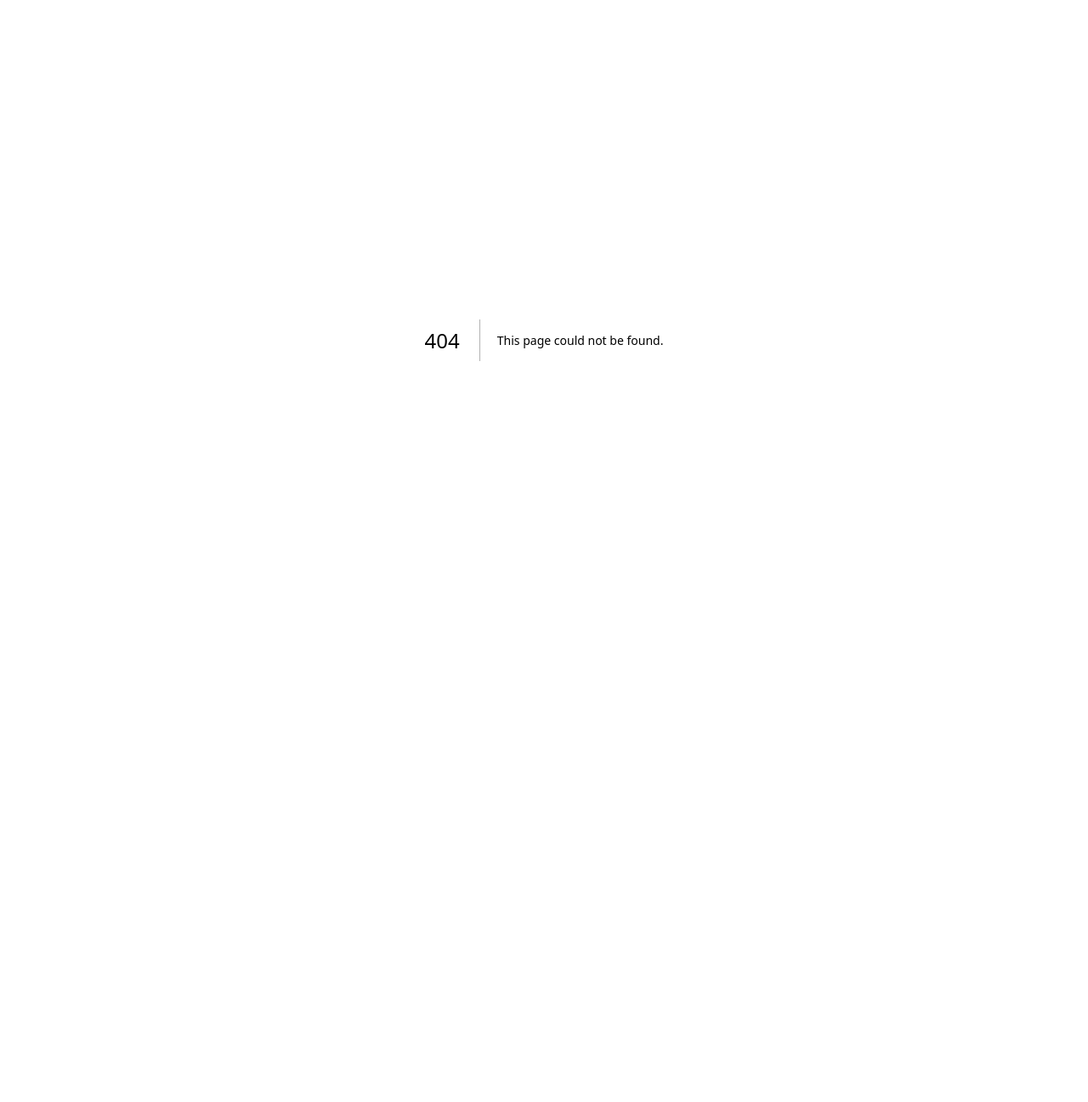
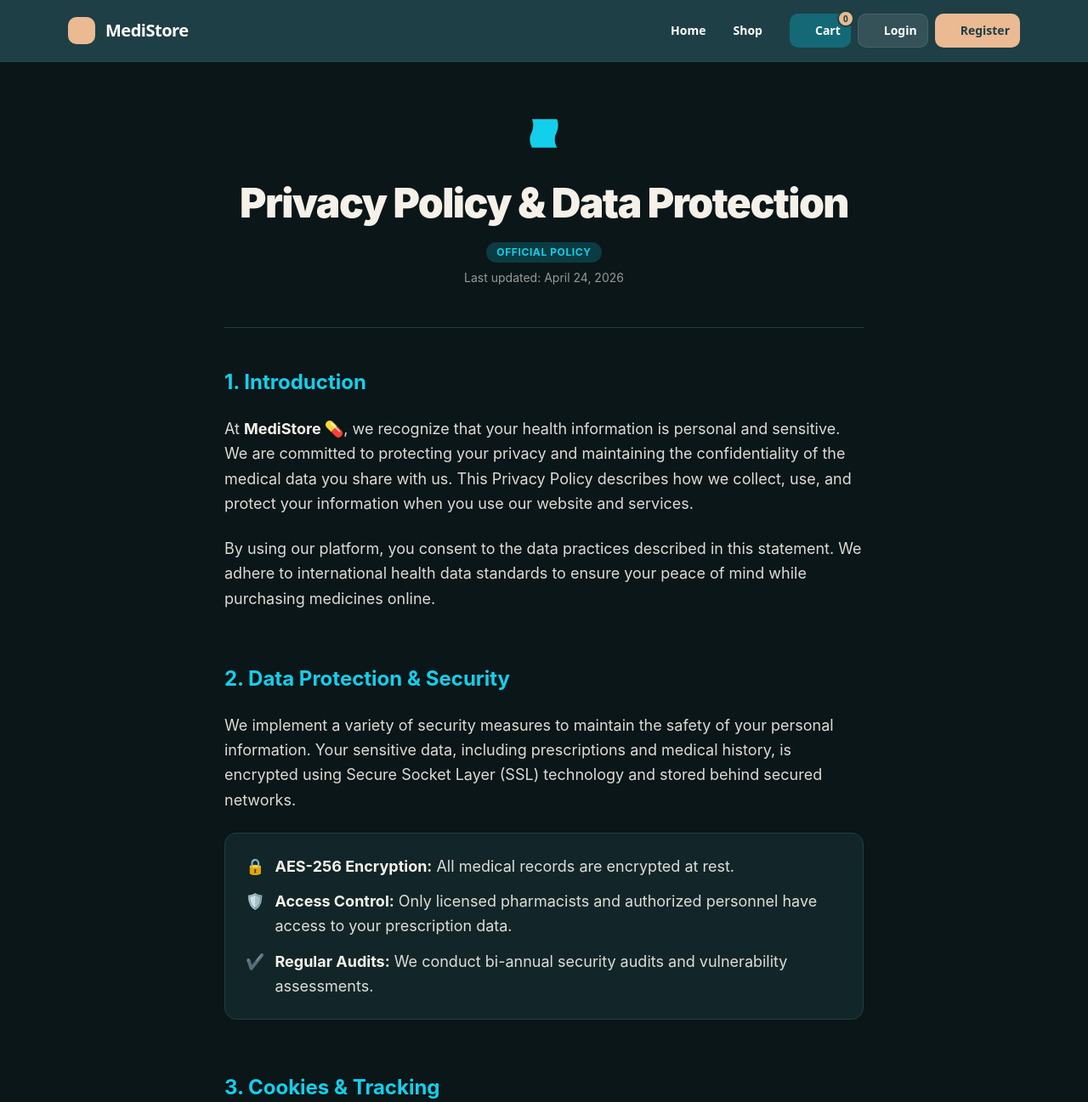
Before and after one commit to Rahima-Akter/online-medical-shop, a Next.js app: page /privacy-policy in a window 1280 px wide. Before the commit this address had no page. Shown: the top 1297 px of the page at 85% size. Before the commit the page ends 800 px from the top, so only its background shows below. Built offline with nearby package versions, Linux system fonts and the light colour scheme; no server answers; some icons are missing.

Commit message:
added privacy policy page with proper ui

```diff
--- /dev/null
+++ b/src/app/(commonLayout)/privacy-policy/page.tsx
@@ -0,0 +1,7 @@
+import PrivacyPolicy from "@/components/footerRoutes/privacyPolicy";
+
+const PrivacyPolicyPage = () => {
+  return <PrivacyPolicy />;
+};
+
+export default PrivacyPolicyPage;
--- /dev/null
+++ b/src/components/footerRoutes/privacyPolicy.tsx
@@ -0,0 +1,202 @@
+const PrivacyPolicy = () => {
+  return (
+    <div className="bg-[#0A1618] font-[Inter,sans-serif] text-[#F5F1E9] min-h-screen scroll-smooth">
+      <main className="max-w-200 mx-auto px-6 py-16">
+
+        {/* Page Heading */}
+        <div className="flex flex-col gap-4 pb-12 border-b border-[#1E3F45] mb-12 text-center">
+
+          {/* Icon */}
+          <div className="flex justify-center mb-4">
+            <div className="w-10 h-10 text-[#13cfec]">
+              <svg fill="currentColor" viewBox="0 0 48 48">
+                <path d="M42.4379 44C42.4379 44 36.0744 33.9038 41.1692 24C46.8624 12.9336 42.2078 4 42.2078 4L7.01134 4C7.01134 4 11.6577 12.932 5.96912 23.9969C0.876273 33.9029 7.27094 44 7.27094 44L42.4379 44Z" />
+              </svg>
+            </div>
+          </div>
+
+          <h1 className="text-[#F5F1E9] text-4xl lg:text-5xl font-black leading-tight tracking-[-0.033em]">
+            Privacy Policy & Data Protection
+          </h1>
+
+          <div className="flex flex-col items-center gap-2">
+            <span className="bg-[#13cfec]/20 text-[#13cfec] px-3 py-1 rounded-full text-xs font-bold uppercase tracking-wider">
+              Official Policy
+            </span>
+            <p className="text-[#F5F1E9]/60 text-sm">
+              Last updated: April 24, 2026
+            </p>
+          </div>
+        </div>
+
+        {/* Content */}
+        <article className="space-y-16">
+
+          {/* 1 */}
+          <section id="intro">
+            <h2 className="text-[#13cfec] text-2xl font-bold mb-6 flex items-center gap-2">
+              1. Introduction
+            </h2>
+
+            <div className="text-[#F5F1E9]/90 leading-relaxed text-lg space-y-6">
+              <p>
+                At <strong className="text-[#F5F1E9]">MediStore 💊</strong>, we recognize that your health information is personal and sensitive. We are committed to protecting your privacy and maintaining the confidentiality of the medical data you share with us. This Privacy Policy describes how we collect, use, and protect your information when you use our website and services.
+              </p>
+
+              <p>
+                By using our platform, you consent to the data practices described in this statement. We adhere to international health data standards to ensure your peace of mind while purchasing medicines online.
+              </p>
+            </div>
+          </section>
+
+          {/* 2 */}
+          <section id="protection">
+            <h2 className="text-[#13cfec] text-2xl font-bold mb-6 flex items-center gap-2">
+              2. Data Protection & Security
+            </h2>
+
+            <div className="text-[#F5F1E9]/90 leading-relaxed text-lg space-y-6">
+              <p>
+                We implement a variety of security measures to maintain the safety of your personal information. Your sensitive data, including prescriptions and medical history, is encrypted using Secure Socket Layer (SSL) technology and stored behind secured networks.
+              </p>
+
+              <div className="bg-[#122629] p-6 rounded-xl border border-[#1E3F45] space-y-4">
+                <ul className="space-y-3">
+                  <li className="flex gap-3 items-start">
+                    <span className="text-[#13cfec]">🔒</span>
+                    <span>
+                      <strong className="text-[#F5F1E9]">AES-256 Encryption:</strong> All medical records are encrypted at rest.
+                    </span>
+                  </li>
+
+                  <li className="flex gap-3 items-start">
+                    <span className="text-[#13cfec]">🛡️</span>
+                    <span>
+                      <strong className="text-[#F5F1E9]">Access Control:</strong> Only licensed pharmacists and authorized personnel have access to your prescription data.
+                    </span>
+                  </li>
+
+                  <li className="flex gap-3 items-start">
+                    <span className="text-[#13cfec]">✔️</span>
+                    <span>
+                      <strong className="text-[#F5F1E9]">Regular Audits:</strong> We conduct bi-annual security audits and vulnerability assessments.
+                    </span>
+                  </li>
+                </ul>
+              </div>
+            </div>
+          </section>
+
+          {/* 3 */}
+          <section id="cookies">
+            <h2 className="text-[#13cfec] text-2xl font-bold mb-6 flex items-center gap-2">
+              3. Cookies & Tracking
+            </h2>
+
+            <div className="text-[#F5F1E9]/90 leading-relaxed text-lg space-y-6">
+              <p>
+                We use cookies to help us remember and process the items in your shopping cart, understand and save your preferences for future visits, and compile aggregate data about site traffic and interaction.
+              </p>
+
+              <div className="grid grid-cols-1 md:grid-cols-2 gap-4 mt-6">
+                <div className="p-6 border border-[#1E3F45] rounded-xl bg-[#122629]">
+                  <h4 className="font-bold text-[#F5F1E9] mb-2 flex items-center gap-2">
+                    ⚙️ Essential Cookies
+                  </h4>
+                  <p className="text-sm text-[#F5F1E9]/70">
+                    Required for core site functionality like login and cart processing.
+                  </p>
+                </div>
+
+                <div className="p-6 border border-[#1E3F45] rounded-xl bg-[#122629]">
+                  <h4 className="font-bold text-[#F5F1E9] mb-2 flex items-center gap-2">
+                    📊 Performance Cookies
+                  </h4>
+                  <p className="text-sm text-[#F5F1E9]/70">
+                    Helps us understand how visitors interact with our pharmacy store.
+                  </p>
+                </div>
+              </div>
+            </div>
+          </section>
+
+          {/* 4 */}
+          <section id="sharing">
+            <h2 className="text-[#13cfec] text-2xl font-bold mb-6">
+              4. Third-party Sharing
+            </h2>
+
+            <div className="text-[#F5F1E9]/90 leading-relaxed text-lg space-y-6">
+              <p>
+                We do not sell, trade, or otherwise transfer your personally identifiable information to outside parties except trusted third parties who assist us in operating our website, conducting our business, or servicing you, so long as they agree to keep this information confidential.
+              </p>
+
+              <p className="italic text-sm text-[#F5F1E9]/50 bg-white/5 p-4 rounded-lg border-l-4 border-[#13cfec]">
+                Example: Sharing your address with a verified delivery courier to ship your medicine.
+              </p>
+            </div>
+          </section>
+
+          {/* 5 */}
+          <section id="rights">
+            <h2 className="text-[#13cfec] text-2xl font-bold mb-6">
+              5. User Rights
+            </h2>
+
+            <div className="text-[#F5F1E9]/90 leading-relaxed text-lg space-y-6">
+              <p>
+                You have the right to request access to the personal information we hold about you. You can also request correction, update, or deletion of your data.
+              </p>
+
+              <div className="flex flex-wrap gap-4 mt-4">
+                <button className="px-6 py-3 bg-[#122629] border border-[#1E3F45] rounded-lg text-sm font-semibold text-[#F5F1E9]">
+                  Request Data Export
+                </button>
+
+                <button className="px-6 py-3 bg-[#1E3F45]/40 border border-[#13cfec]/30 rounded-lg text-sm font-semibold text-[#13cfec]">
+                  Request Account Deletion
+                </button>
+              </div>
+            </div>
+          </section>
+
+          {/* 6 */}
+          <section id="contact">
+            <h2 className="text-[#13cfec] text-2xl font-bold mb-6">
+              6. Contact Information
+            </h2>
+
+            <div className="bg-[#122629] p-8 rounded-2xl border border-[#13cfec]/20">
+              <p className="text-[#F5F1E9] mb-6">
+                If there are any questions regarding this privacy policy, you may contact us using the information below:
+              </p>
+
+              <div className="space-y-5">
+                <p className="text-sm text-[#F5F1E9]/80">
+                  📍 MediStore Headquarters — 123 Pharma Lane, Medical District, NY 10001
+                </p>
+
+                <p className="text-sm text-[#F5F1E9] font-semibold">
+                  📧 privacy@medistore.example.com
+                </p>
+
+                <p className="text-sm text-[#F5F1E9] font-semibold">
+                  📞 +1 (555) 010-9988
+                </p>
+              </div>
+            </div>
+          </section>
+
+        </article>
+
+        <div className="mt-24 pt-12 border-t border-[#1E3F45] text-center">
+          <p className="text-[#F5F1E9]/40 text-sm italic">
+            Thank you for trusting MediStore with your health data protection.
+          </p>
+        </div>
+      </main>
+    </div>
+  );
+};
+
+export default PrivacyPolicy;
```
